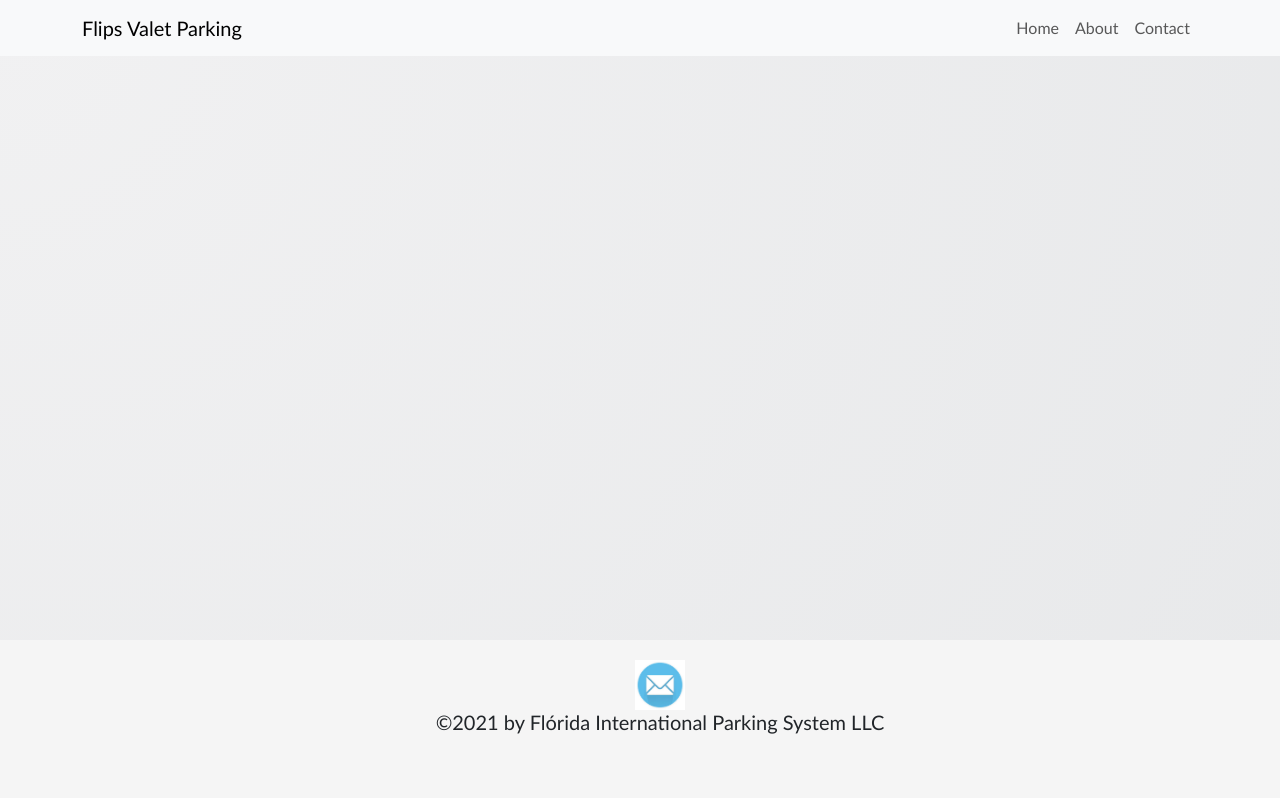
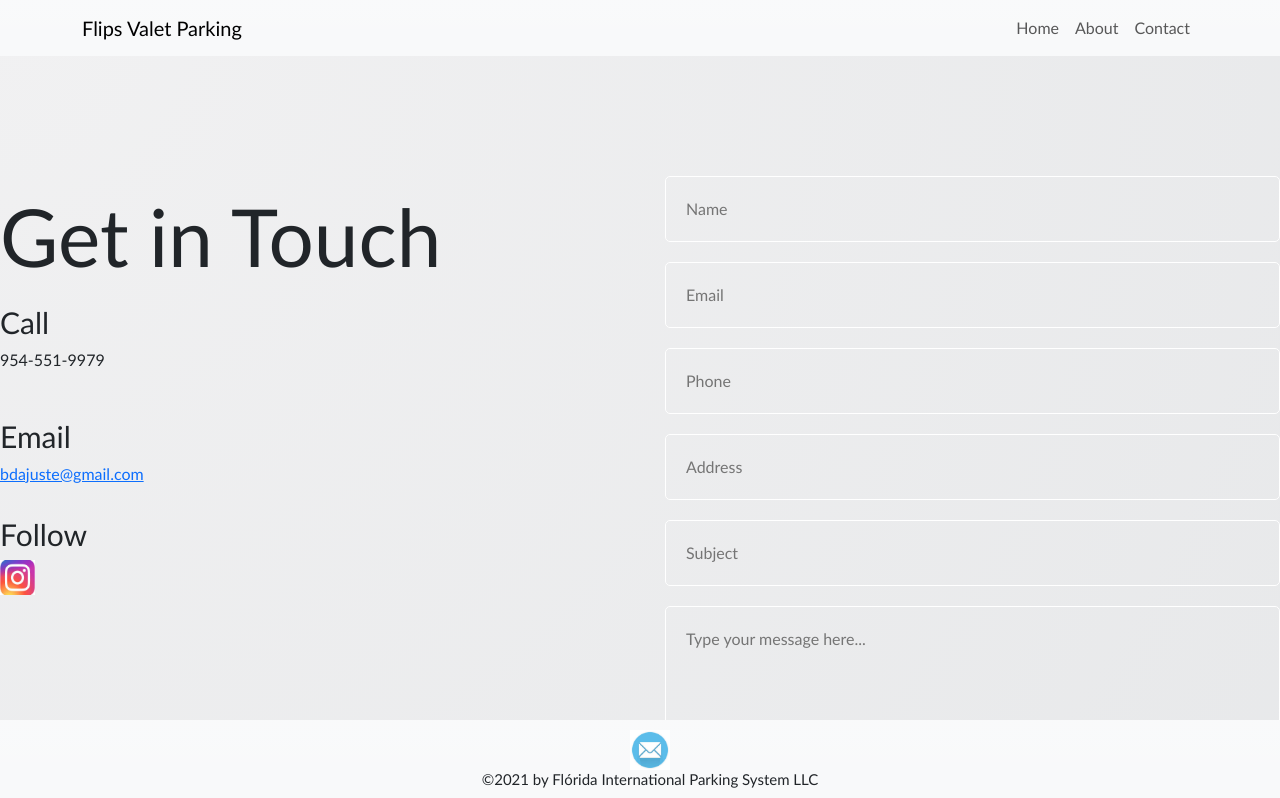
Before and after one commit to humphreyt12/flips-valet-parking, a React (Vite) app: page /contact in a window 1280 px wide. Shown: the top 798 px of the page. Built offline with nearby package versions, Linux system fonts and the light colour scheme.

Commit message:
commit changes to routes and contact

```diff
--- a/src/App.jsx
+++ b/src/App.jsx
@@ -1,29 +1,28 @@
 // Importing app.css, the components and react-router-dom dependency
-import './app.scss';
-import { BrowserRouter, Routes, Route } from 'react-router-dom';
-import Navbar from './components/navbar/Navbar';
+import "./app.scss";
+import { BrowserRouter, Routes, Route } from "react-router-dom";
+import Navbar from "./components/navbar/Navbar";
+import Footer from "./components/footer/Footer";
 // import Services from './components/services/Services';
-import Footer from './components/footer/Footer';
-import Home from './components/home/Home';
-import About from './components/about/About';
-import Contact from './components/contact/Contact';
+
+import Home from "./pages/home/Home";
+import About from "./pages/about/About";
+import Contact from "./pages/contact/Contact";
 // import Contact from './components/contact/Contact';
 function App() {
   return (
     <div className="appContainer">
-        <BrowserRouter>
-        <section id ="Homepage">
-           <Navbar />
-        </section>
-      <Routes>
-        <Route path='/' element={<Home/>} />
-        <Route path='/about/About' element={<About />} />
-        <Route path='/contact/Contact' element= {<Contact />} />
-      </Routes>
-      <Footer />
+      <BrowserRouter>
+        <Navbar />
+        <Routes>
+          <Route path="/" element={<Home />} />
+          <Route path="/about" element={<About />} />
+          <Route path="/contact" element={<Contact />} />
+        </Routes>
+        <Footer />
       </BrowserRouter>
     </div>
   );
-};
+}
 
 export default App;
--- a/src/components/footer/Footer.jsx
+++ b/src/components/footer/Footer.jsx
@@ -3,7 +3,7 @@ import './footer.scss';
 
 function Footer() {
     return (
-        <footer className='footer'>
+        <footer className='footer bg-light bg-gradient'>
             <address>
                <a target ="_blank" href='mailto:bdajuste@gmail.com'><img src="/mail.png" alt="Email"/></a>
                 <h2>©2021 by Flórida International Parking System LLC</h2>
--- a/src/components/footer/footer.scss
+++ b/src/components/footer/footer.scss
@@ -4,9 +4,8 @@
     bottom: 0;
     left: 0;
     width: 100%;
-    height: 20%;
-    background-color: whitesmoke;
-    padding: 20px;
+    height: 10%;
+    padding: 10px;
     text-align: center;
 
     address {
@@ -25,13 +24,13 @@
             padding-right: 15px;
 
             img{
-              height: 50px;
+              height: 40px;
             }
 
         }
 
         h2{
-            font-size: 20px;
+            font-size: 15px;
         }
     }
 
--- a/src/components/navbar/Navbar.jsx
+++ b/src/components/navbar/Navbar.jsx
@@ -4,13 +4,13 @@ import Navbar from 'react-bootstrap/Navbar';
 
 function TextLinkExample() {
   return (
-    <Navbar className="bg-body-tertiary" fixed="top">
+    <Navbar className="bg-light bg-gradient" fixed="top">
       <Container>
-        <Navbar.Brand href="#home">Flips Valet Parking</Navbar.Brand>
+        <Navbar.Brand href="/home">Flips Valet Parking</Navbar.Brand>
         <Nav className="justify-content-end">
-            <Nav.Link href="#home">Home</Nav.Link>
-            <Nav.Link href="#about">About</Nav.Link>
-            <Nav.Link href="#contact">Contact</Nav.Link>
+            <Nav.Link href="/">Home</Nav.Link>
+            <Nav.Link href="/about">About</Nav.Link>
+            <Nav.Link href="/contact">Contact</Nav.Link>
         </Nav>
       </Container>
     </Navbar>
--- a/src/components/about/About.jsx
+++ b/src/pages/about/About.jsx
@@ -2,6 +2,7 @@
 import {motion, useScroll, useTransform} from "framer-motion"; //Allows and controlls animation
 import React from 'react';
 import "./about.scss";
+import Navbar from "../../components/navbar/Navbar";
 
 const About = () => {
 
@@ -12,6 +13,7 @@ const About = () => {
 const y = useTransform(scrollYProgress, [0,1], ["0%", "-300%"]);
     return(
         <div className="about">
+            <Navbar />
             <div className="wrapper">
                 <motion.div className="textContainer" style={{y}}>
                     <h2>About Our Company</h2>
--- a/src/components/about/about.scss
+++ b/src/pages/about/about.scss
@@ -3,6 +3,7 @@
     height: 100%;
     background: linear-gradient(180deg, #acacb0, #4e4e50);
     position: relative;
+    overflow: hidden;
 
     .wrapper{
         max-width: 1200px;
--- a/src/components/contact/Contact.jsx
+++ b/src/pages/contact/Contact.jsx
@@ -1,5 +1,6 @@
 // The Contact Section
 import "./contact.scss";
+import Navbar from "../../components/navbar/Navbar";
 import React, { useRef, useState } from "react";
 import emailjs from "@emailjs/browser";
 
@@ -32,47 +33,33 @@ const Contact = () => {
   };
 
   return (
-    <div
-      ref={ref}
-      className="contact"
-      variants={variants}
-      initial="initial"
-      whileInView="animate"
-    >
-      <div className="textContainer" variants={variants}>
-        <h1 variants={variants}>Get in Touch</h1>
+    <div ref={ref} className="contact">
+      <Navbar />
+      <div className="textContainer" >
+        <h1>Get in Touch</h1>
         {/* Call */}
-        <div className="item" variants={variants}>
+        <div className="item" >
           <h2>Call</h2>
           <p>954-551-9979</p>
         </div>
         {/* Email */}
-        <div className="item" variants={variants}>
+        <div className="item" >
           <h2>Email</h2>
           <a target="_blank" href="mailto:humphrey14t@gmail.com">
             <span>bdajuste@gmail.com</span>
           </a>
         </div>
         {/* Instagram */}
-        <div className="item" variants={variants}>
+        <div className="item">
           <h2>Follow</h2>
-          <a
-            target="_blank"
-            href="https://www.instagram.com/flips_valet_parking/"
-          >
+          <a target="_blank" href="https://www.instagram.com/flips_valet_parking/">
             <img src="./instagram.png" alt="Instagram" />
           </a>
         </div>
       </div>
       {/* The form Section */}
       <div className="formContainer">
-        <form
-            ref={formRef}
-            onSubmit={sendEmail}
-            initial={{ opacity: 0 }}
-            whileInView={{ opacity: 1 }}
-            transition={{ delay: 4, duration: 1 }}
-        >
+        <form ref={formRef} onSubmit={sendEmail}>
             <input type="text" required placeholder="Name" name="name" />
             <input type="email" required placeholder="Email" name="email" />
             <input type="phone" required placeholder="Phone" name="phone" />
--- a/src/components/contact/contact.scss
+++ b/src/pages/contact/contact.scss
@@ -7,8 +7,9 @@
     align-items: center;
     justify-content: center;
     gap: 50px;
-    top: 50%;
+    top: 60%;
     left: 50%;
+
 
 
 
@@ -23,14 +24,26 @@
             line-height: 60px;
         }
 
-        span{
-            font-weight: 300;
+        h2{
+            font-size: 30px;
+            span{
+            font-weight: 30;
+            }
         }
+
+        img{
+            width: 35px;
+            height: 35px;
+        }
+
+
     }
 
     .formContainer{
         flex: 1;
         position: relative;
+        margin-top: 300px;
+
 
         form{
             display: flex;
@@ -41,7 +54,7 @@
                 padding: 20px;
                 background-color: transparent;
                 border: 1px solid white;
-                color: white;
+                color: black;
                 border-radius: 5px;
             }
 
--- a/src/components/home/Home.jsx
+++ b/src/pages/home/Home.jsx
@@ -1,6 +1,7 @@
 //Importing the Hompage
 import "./home.scss";
-import Services from "../services/Services";
+import Navbar from "../../components/navbar/Navbar";
+import Services from "../../components/services/Services";
 
 // Import React
 // import React, { useEffect, useState } from 'react';
@@ -8,6 +9,7 @@ import Services from "../services/Services";
 const Home = () => {
   return (
     <div className="home">
+      <Navbar />
       <div className="textContainer">
         <h1>Flips Valet Parking</h1>
         <img src="/hero.png" alt="Hero Image" />
```
Also changed, not shown: src/pages/home/home.scss (renamed from src/components/home/home.scss).
